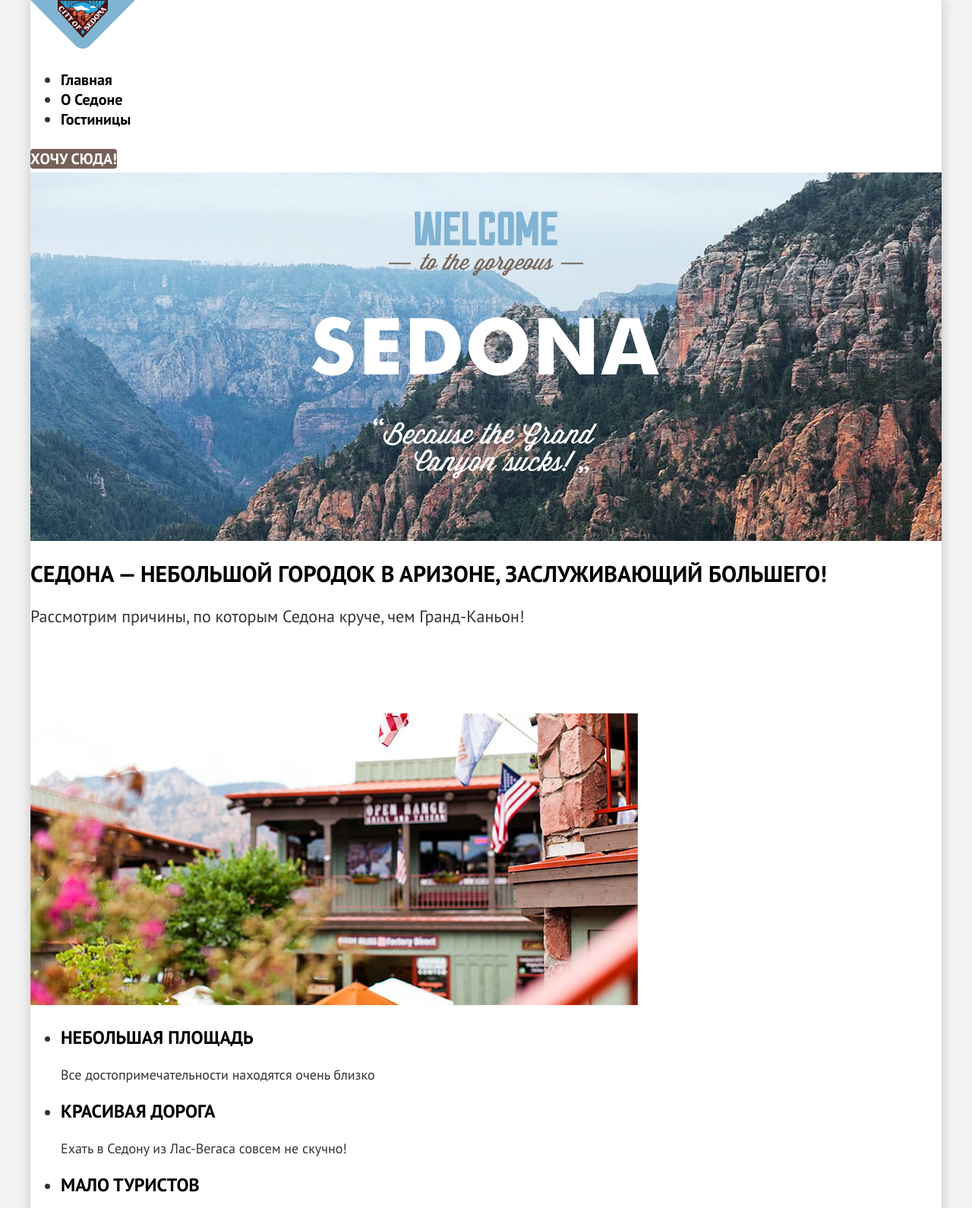
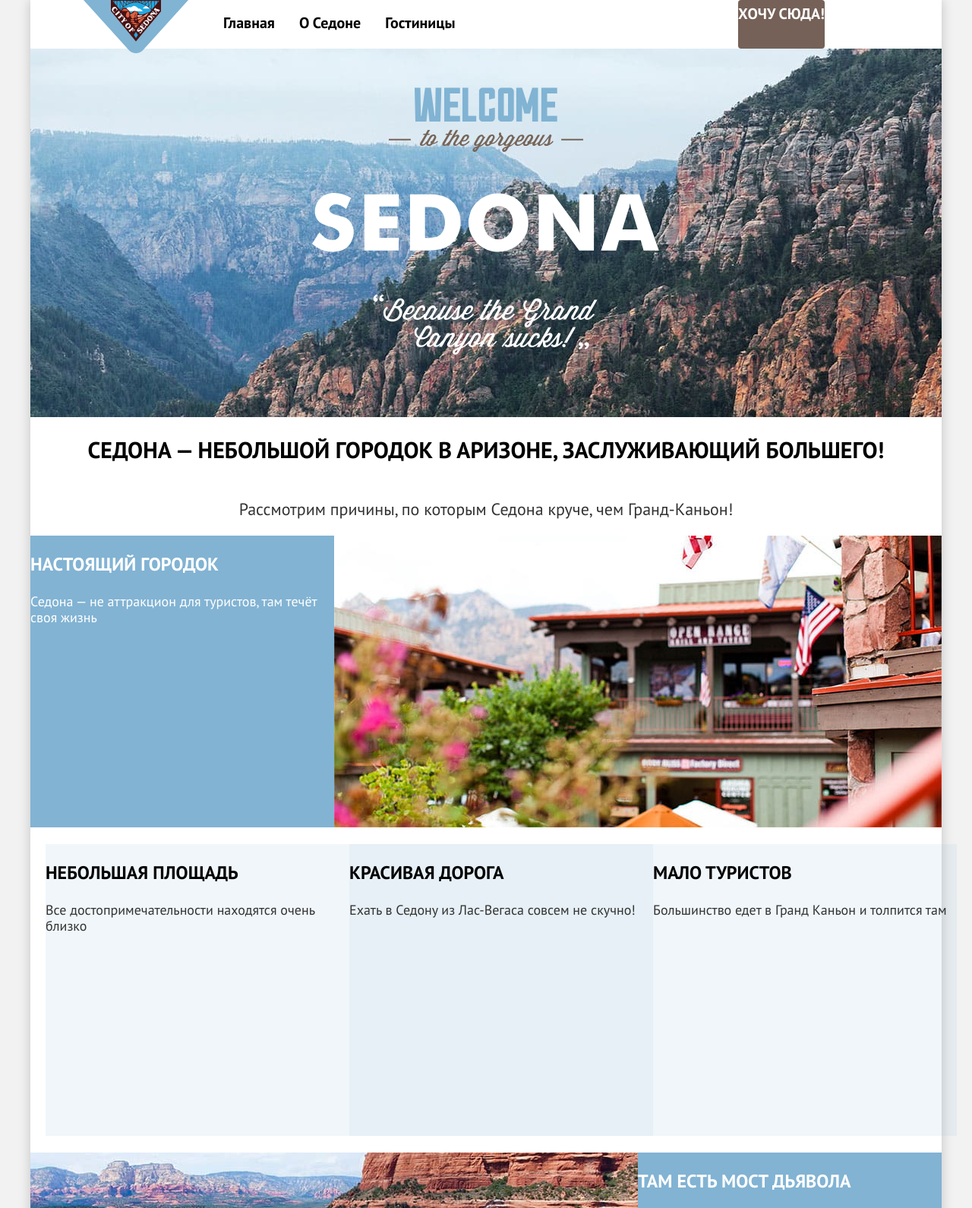
Before and after one commit to htmlacademy-htmlcss/2179941-sedona-35, a plain HTML site: page index.html in a window 1280 px wide. Shown: the top 1590 px of the page at 76% size. Drawn offline with Linux system fonts and the light colour scheme.

Commit message:
Размечает сетки страниц и крупных блоков на флексах

```diff
--- a/index.html
+++ b/index.html
@@ -11,7 +11,7 @@
         <nav class="navigation">
           <a class="page-header-navigation-logo" href="index.html">
             <span class="visually-hidden">Переход на главную страницу.</span>
-            <img class="page-header-logo" src="images/icons/logo-sedona.svg" width="138" height="64" alt="Логотип города Седоны.">
+            <img class="page-header-logo" src="images/icons/logo-sedona.svg" width="138" height="70.05" alt="Логотип города Седоны.">
           </a>
           <ul class="navigation-list">
             <li class="navigation-item">
@@ -32,10 +32,10 @@
           <a class="user-navigation-like" href="#">
             <span class="visually-hidden">Поставить лайк.</span>
           </a>
-          <a class="buser-navigation-wish button button-brown" href="#">Хочу сюда!</a>
+          <a class="user-navigation-wish button button-brown" href="#">Хочу сюда!</a>
         </div>
       </header>
-      <main class="main-index">
+      <main class="main-index main-container">
         <h1 class="visually-hidden">Сайт туристического городка Седона.</h1>
         <section class="intro">
           <h2 class="visually-hidden">Добро пожаловать в Седону!</h2>
@@ -51,7 +51,7 @@
             </div>
             <img src="images/index/content/advantages-landscape.jpg" width="800" height="384" alt="Фото улицы.">
           </div>
-          <ul class="advantages-list">
+          <ul class="advantages-list advantages-list-first-disposition">
             <li class="advantages-item">
               <h3 class="advantages-title">Небольшая площадь</h3>
               <p class="advantages-description">Все достопримечательности находятся очень близко</p>
@@ -72,7 +72,7 @@
               <p class="advantages-card-description">Да, по нему можно пройти! Если вы осмелитесь, разумеется</p>
             </div>
           </div>
-          <ul class="advantages-list">
+          <ul class="advantages-list advantages-list-second-disposition">
             <li class="advantages-item">
               <h3 class="advantages-title">Жильё</h3>
               <p class="advantages-description">Рекомендуем пожить в настоящем мотеле, всё как в кино!</p>
--- a/styles/styles.css
+++ b/styles/styles.css
@@ -20,8 +20,15 @@
   box-sizing: border-box;
 }
 
+html {
+  height: 100%;
+}
+
 body {
   margin: 0;
+  display: flex;
+  flex-direction: column;
+  min-height: 100%;
   font-family: "PT Sans", sans-serif;
   font-style: normal;
   font-weight: 400;
@@ -88,6 +95,47 @@ body {
   color: #000000;
 }
 
+.page-header {
+  display: flex;
+  flex-direction: row;
+  height: 64px;
+}
+
+.page-header-logo {
+  margin: 0;
+  padding: 0;
+  margin-left: 70px;
+}
+
+.navigation {
+  display: flex;
+}
+
+.navigation-list {
+  display: flex;
+  margin: 0;
+  padding: 0;
+  margin-left: 30px;
+  width: 339px;
+  list-style-type: none;
+}
+
+.navigation-item {
+  padding: 16px;
+}
+
+.user-navigation {
+  display: flex;
+  margin: 0;
+  padding: 0;
+  width: 268px;
+  margin-left: auto;
+}
+
+.main-container {
+  flex-grow: 1;
+}
+
 .intro {
   background-image: url("../images/index/background/background-welcome-to-sedona.jpg");
   background-size: cover;
@@ -100,6 +148,32 @@ body {
   padding: 51px 51px 82px 51px;
 }
 
+.advantages {
+  display: flex;
+  justify-content: center;
+  flex-wrap: wrap;
+}
+
+.advantages-card {
+  display: flex;
+}
+
+.advantages-card-content {
+  width: 400px;
+  height: 384px;
+  background-color: #82b3d3;
+}
+
+.advantages-list {
+  display: flex;
+  list-style-type: none;
+}
+
+.advantages-item {
+  width: 400px;
+  height: 384px;
+}
+
 .advantages-main-title,
 .main-text {
   font-weight: 700;
@@ -107,6 +181,7 @@ body {
   line-height: 36px;
   text-transform: uppercase;
   color: #000000;
+  text-align: center;
 }
 
 .advantages-card-title {
@@ -123,6 +198,20 @@ body {
   color: #ffffff;
 }
 
+.advantages-list-first-disposition li:nth-child(odd) {
+  background-color: rgba(131, 179, 211, 0.12);
+}
+.advantages-list-first-disposition li:nth-child(even) {
+  background-color: rgba(131, 179, 211, 0.2);
+}
+
+.advantages-list-second-disposition li:nth-child(odd) {
+  background-color: rgba(131, 179, 211, 0.12);
+}
+.advantages-list-second-disposition li:nth-child(even) {
+  background-color: #ffffff;
+}
+
 .advantages-title {
   font-weight: 700;
   font-size: 24px;
@@ -136,7 +225,15 @@ body {
   line-height: 21px;
 }
 
+.looking-for-a-hotel {
+  display: flex;
+  flex-direction: column;
+}
+
 .newsletter-index {
+  display: flex;
+  flex-direction: column;
+  padding: 96px 258px 104px;
   color: #ffffff;
   background-color: #486c84;
   background-image: url("../images/index/background/background-newsletter.jpg");
@@ -152,12 +249,29 @@ body {
   color: #ffffff;
 }
 
+.page-footer {
+  display: flex;
+  padding: 40px 70px 30px;
+  justify-content: space-between;
+}
+
+
 .footer-contacts-address-phone {
   font-size: 40px;
   line-height: 40px;
   text-transform: uppercase;
   text-decoration: none;
   color: #000000;
+}
+
+.filter {
+  display: flex;
+  flex-direction: column;
+  justify-content: center;
+  background-image: url("../images/catalog/background/catalog-background.jpg");
+  background-size: cover;
+  background-repeat: no-repeat;
+  background-color: #718eab;
 }
 
 .inner-header-title {
@@ -190,6 +304,12 @@ body {
   color: #ffffff;
 }
 
+.sort {
+  display: flex;
+  margin: 0 auto;
+  max-width: 1060px;
+}
+
 .number-of-accessible-hotels {
   font-weight: 700;
   font-size: 30px;
@@ -201,6 +321,15 @@ body {
   font-size: 18px;
   line-height: 21px;
   color: #333333;
+}
+
+.hotel-list {
+  display: flex;
+  flex-wrap: wrap;
+  margin: 0 auto;
+  max-width: 1060px;
+  list-style-type: none;
+  padding: 0;
 }
 
 .hotel-card-title {
@@ -237,9 +366,9 @@ body {
 
 .pagination {
   list-style: none;
-  margin: 0;
-  padding: 0;
+  margin: 0 auto;
   display: flex;
+  max-width: 1060px;
 }
 
 .pagination-item {
@@ -268,6 +397,12 @@ body {
   background-color: #f2f2f2;
 }
 
+.newsletter-catalog {
+  display: flex;
+  flex-direction: column;
+  padding: 96px 258px 104px;
+}
+
 .page-newsletter-title-catalog {
   font-weight: 700;
   font-size: 30px;
@@ -285,10 +420,3 @@ body {
 .hotel-card-link {
   text-decoration: none;
 }
-
-.filter {
-  background-image: url("../images/catalog/background/catalog-background.jpg");
-  background-size: cover;
-  background-repeat: no-repeat;
-  background-color: #718eab;
-}
```
Also changed, not shown: catalog.html (+2 -2 lines).
